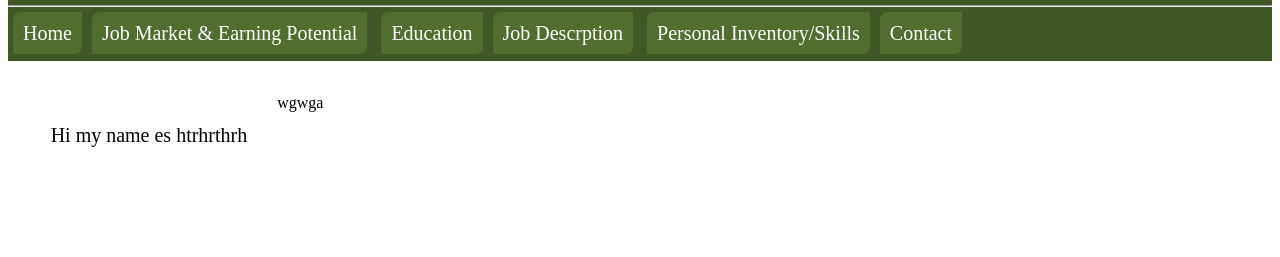
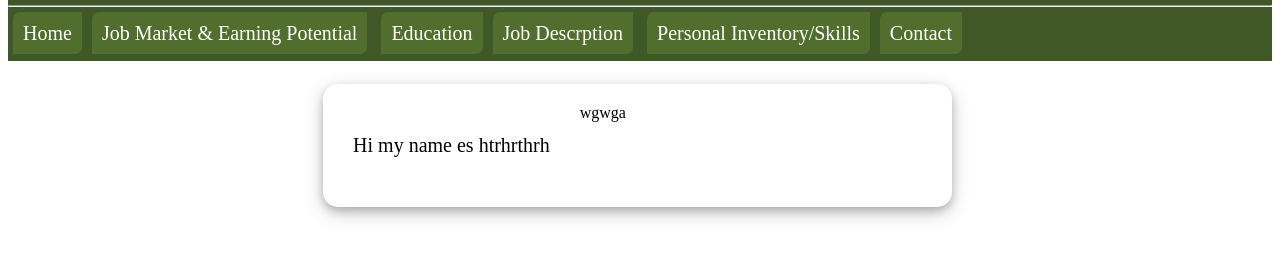
Before and after one commit to Alec-compsci/MyJobSite, a plain HTML site: page contact.html in a window 1280 px wide. Shown: the part 63-320 px from the top of the page. Drawn offline with Linux system fonts and the light colour scheme.

Commit message:
card prime

```diff
--- a/contact.html
+++ b/contact.html
@@ -14,7 +14,7 @@
             </nav>
         </header>
         <main>
-            <article><p class="normal"> Hi my name es htrhrthrh</p><aside class="sider">wgwga</aside></article>
+            <article class="prime"><div class="contactCard"><p class="normal"> Hi my name es htrhrthrh</p><aside class="sider">wgwga</aside></div></article>
         </main>
         <footer>
             &copy; A.J. Chaney | 2024
--- a/style.css
+++ b/style.css
@@ -21,7 +21,7 @@ div{
 
 }
 
-article{
+.prime{
     background-color: #ffffff;
     width: 98%;
     height: 1000px;
@@ -31,7 +31,7 @@ article{
 
 .sider{
     background-color: #ffffff;
-    width: 70%;
+    width: 50%;
     height: auto;
     padding: 10px;
     float: left;
@@ -67,6 +67,17 @@ p{
     margin: 5px;
     float: bottom;
     transition: 0.4s;
+}
+
+.contactCard{
+    background-color: #ffffff;
+    width: 50%;
+    height: auto;
+    padding: 10px;
+    box-shadow: 0 4px 8px 0 rgba(0, 0, 0, 0.2), 0 6px 20px 0 rgba(0, 0, 0, 0.19);
+    border-radius: 15px;
+    float: left;
+    margin-left: 24%;
 }
 
 .navLink:hover{
```
Also changed, not shown: description.html (+1 -1 lines), education.html (+1 -1 lines), index.html (+1 -1 lines), inventory.html (+1 -1 lines), market.html (+1 -1 lines).
